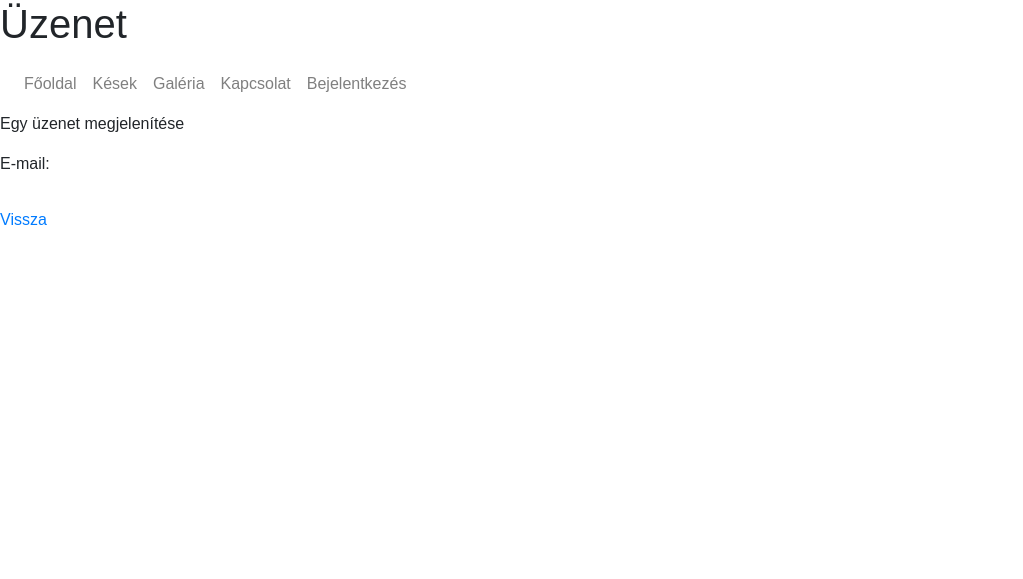
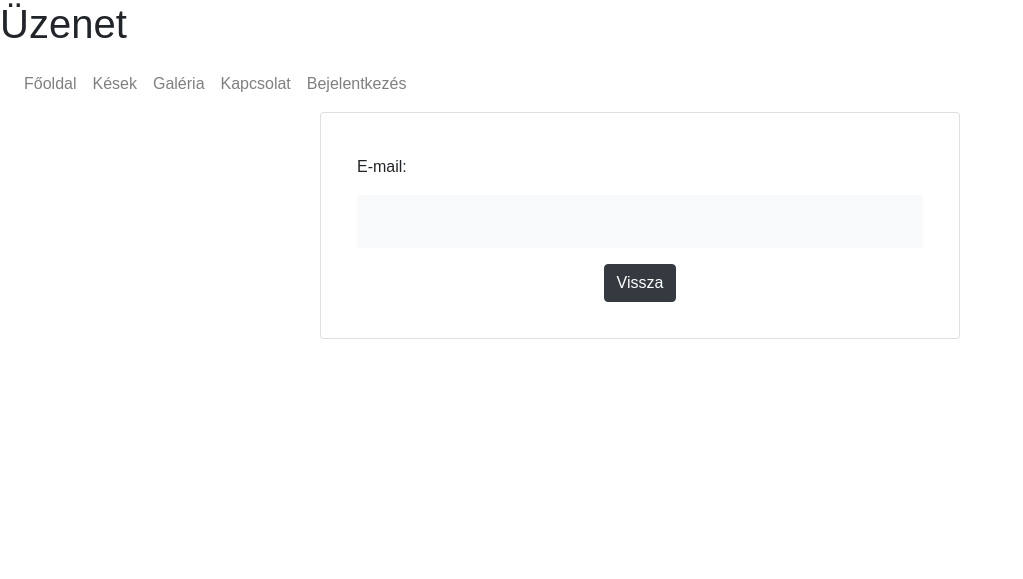
Before and after one commit to markbozsoki/GAMF_webprog_1_gyak, a PHP site: page /index.php?page=message_viewer in a window 1280 px wide. Shown: the top 579 px of the page, without its empty margins (0-1023 px from the left). Run offline with PHP 8.4, Linux system fonts and the light colour scheme; data that the repository does not hold is empty.

Commit message:
message_body_text_scroll

```diff
--- a/templates/pages/message_viewer.tpl.php
+++ b/templates/pages/message_viewer.tpl.php
@@ -1,20 +1,37 @@
-<p>Egy üzenet megjelenítése</p>
+    <?php if ($parent_page_key === 'messaging') { ?>
+    <div class="alert alert-success" role="alert">
+        <h4 class="alert-heading text-center">Köszönjük, hogy felvette velünk a kapcsolatot!</h4>
+        <p class="text-center">Amint feldolgoztuk üzenetét, az Ön által megadott e-mail címen fogjuk keresni.</p>
+    </div>
+    <?php } ?>
 
-<?php if ($parent_page_key === 'messaging') { ?>
-<div>
-    <h2>Köszönjük, hogy felvette velünk a kapcsolatot!</h2>
-    <h3>Amint feldolgoztuk üzenetét, az ön által megadott e-mail címen fogjuk keresni.</h3>
+    <div class="d-flex justify-content-center">
+        <div class="card w-50 p-3">
+            <div class="card-body">
+                <h4 class="card-title">
+                    <?= htmlspecialchars($message_data['subject']); ?>
+                </h4>
+                <p class="card-subtitle mb-2 text-muted">
+                    <?= $message_data['sent_at']; ?>
+                </p>
+                <p class="mb-1">
+                    <?= htmlspecialchars($message_data['user_detail']); ?>
+                </p>
+                <p class="mb-3">E-mail:
+                    <a href="mailto:<?= htmlspecialchars($message_data['email_address']); ?>">
+                        <?= htmlspecialchars($message_data['email_address']); ?>
+                    </a>
+                </p>
+                <pre class="bg-light p-3 rounded"
+                    style="white-space: pre-wrap; max-height: 300px; overflow-y: auto;">
+                <?= htmlspecialchars($message_data['body']); ?></pre>
+                <div class="text-center">
+                    <a href="<?= ($parent_page_key === '/') ? '.' : ('?page=' . $parent_page_key); ?>"
+                        class="btn btn-dark">
+                        Vissza
+                    </a>
+                </div>
+            </div>
+        </div>
+    </div>
 </div>
-<?php } ?>
-
-<div>
-    <h4><?= htmlspecialchars($message_data['subject']); ?></h4>
-    <div>
-        <p><?= $message_data['sent_at']; ?></p>
-        <p><?= htmlspecialchars($message_data['user_detail']); ?></p>
-        <p>E-mail: <a href="mailto:<?= htmlspecialchars($message_data['email_address']); ?>"><?= htmlspecialchars($message_data['email_address']); ?></a></p>
-    </div>
-    <pre><?= $message_data['body']; ?></pre>
-</div>
-
-<a href="<?= ($parent_page_key === '/') ? '.' : ('?page=' . $parent_page_key); ?>">Vissza</a>
```
